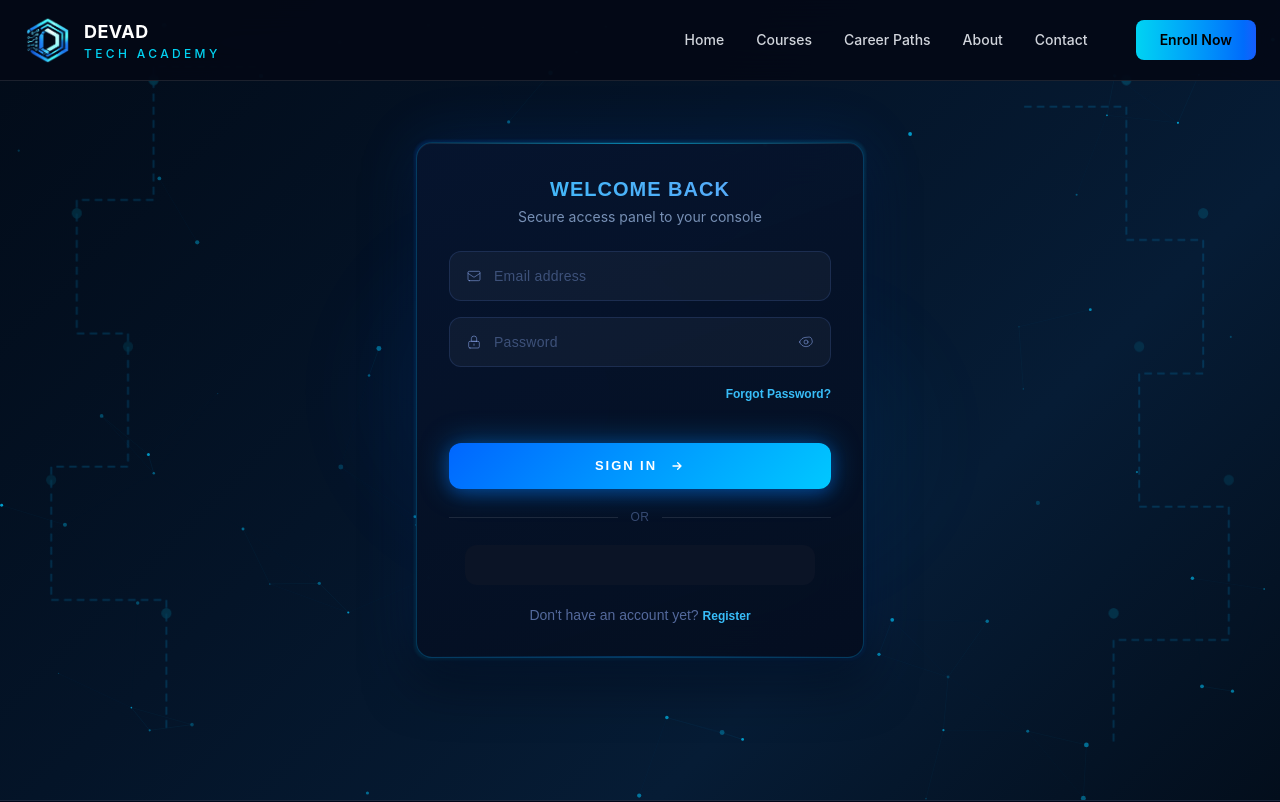
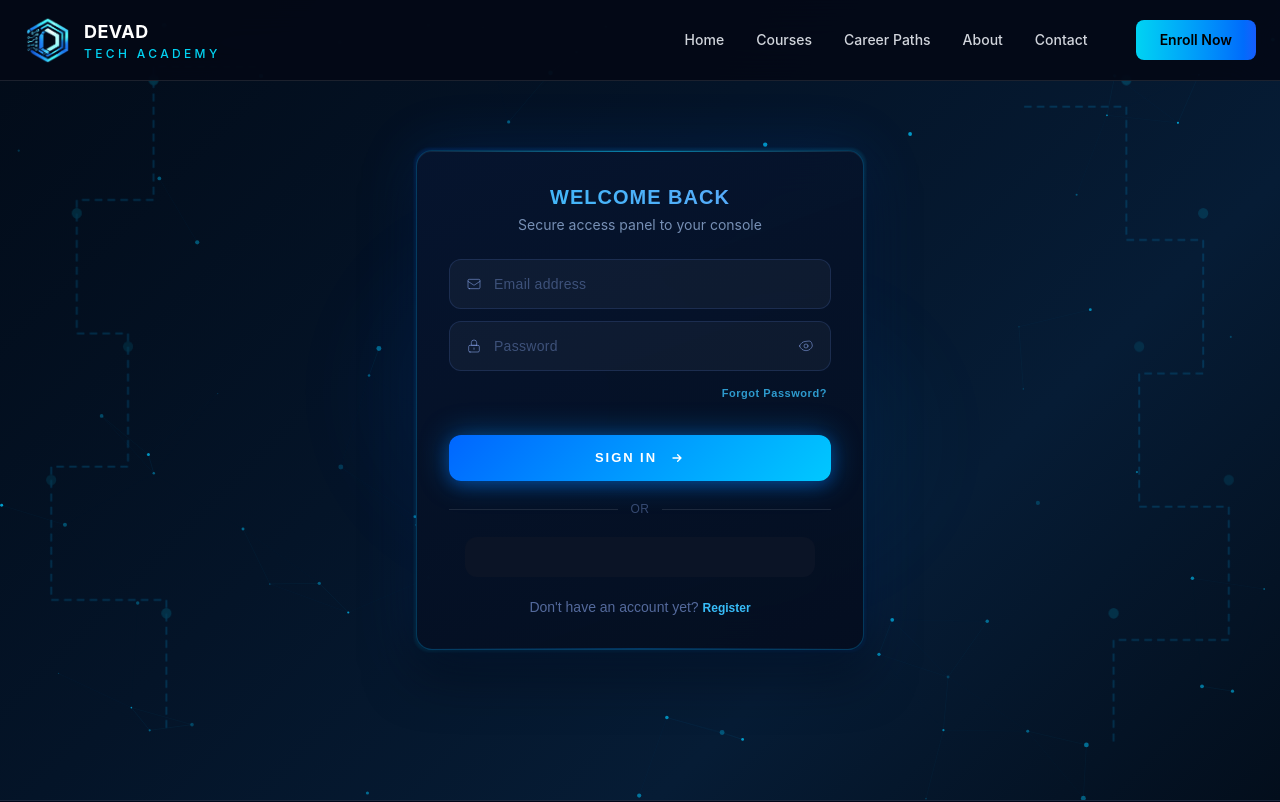
Before and after one commit to Anietiedaniel/devad-tech, a React (Vite) app: page /login in a window 1280 px wide. Shown: the top 802 px of the page. Built offline with nearby package versions, Linux system fonts and the light colour scheme.

Commit message:
Refactor Login form and password input structure
Updated the Login form layout and improved password input handling.

```diff
--- a/src/pages/Login.jsx
+++ b/src/pages/Login.jsx
@@ -191,7 +191,7 @@ export default function LoginPage() {
   const [loading, setLoading] = useState(false);
   const [mounted, setMounted] = useState(false);
   const [focusedField, setFocusedField] = useState(null);
-  const [, setError] = useState([]); // Kept state intact for side-effect errors
+  const [, setError] = useState([]);
 
   const [modal, setModal] = useState({
     open: false,
@@ -369,7 +369,7 @@ export default function LoginPage() {
           </div>
 
           {/* Form */}
-          <form onSubmit={handleSubmit} className="space-y-4" style={fadeIn(0.35)}>
+          <form onSubmit={handleSubmit} className="space-y-3" style={fadeIn(0.35)}>
 
             {/* Email Input */}
             <InputField
@@ -383,7 +383,8 @@ export default function LoginPage() {
               icon={ICONS.email}
             />
 
-            {/* Password Input */}
+            {/* Password Input Stack */}
+            <div className="space-y-2">
               <InputField
                 id="password"
                 type={showPass ? "text" : "password"}
@@ -405,25 +406,24 @@ export default function LoginPage() {
                 }
               />
 
-            <div
-              className="text-right text-sm mt-2"
-              style={fadeIn(0.4)}
-            >
+              {/* Contextual Forgot Password Right Under Input Box */}
+              <div className="text-right px-1">
                 <button
                   type="button"
                   onClick={() => navigate("/forgot-password")}
-                className="font-bold transition-all duration-200 hover:brightness-125 cursor-pointer"
-                style={{ color: "#38bdf8", fontFamily: "'Orbitron', sans-serif", fontSize: "12px" }}
+                  className="font-bold transition-all duration-200 hover:brightness-125 cursor-pointer opacity-80 hover:opacity-100"
+                  style={{ color: "#38bdf8", fontFamily: "'Orbitron', sans-serif", fontSize: "11px", letterSpacing: "0.05em" }}
                 >
                   Forgot Password?
                 </button>
+              </div>
             </div>
 
             {/* Submit button */}
             <button
               type="submit"
               disabled={loading}
-              className="w-full relative overflow-hidden rounded-xl py-3.5 font-bold text-sm tracking-widest transition-all duration-300 group mt-6 cursor-pointer"
+              className="w-full relative overflow-hidden rounded-xl py-3.5 font-bold text-sm tracking-widest transition-all duration-300 group mt-5 cursor-pointer"
               style={{
                 background: loading
                   ? "rgba(0,100,200,0.5)"
```
Lines whose indentation alone changed are shown as unchanged.
